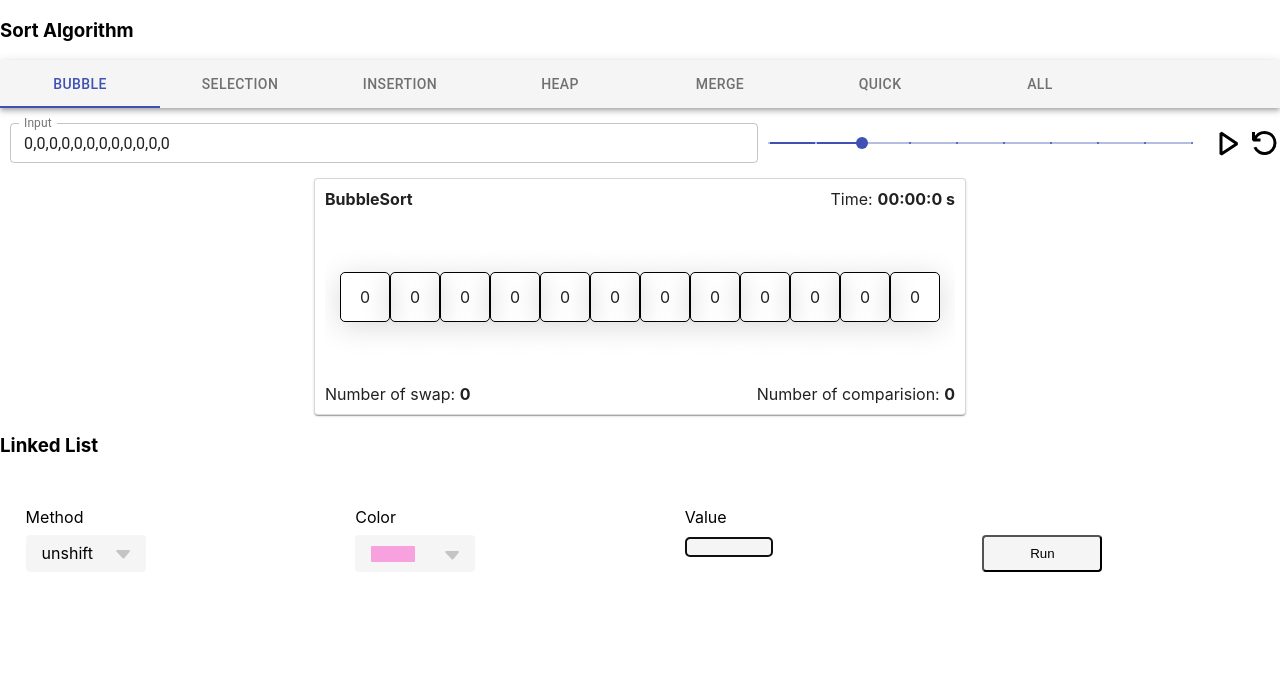
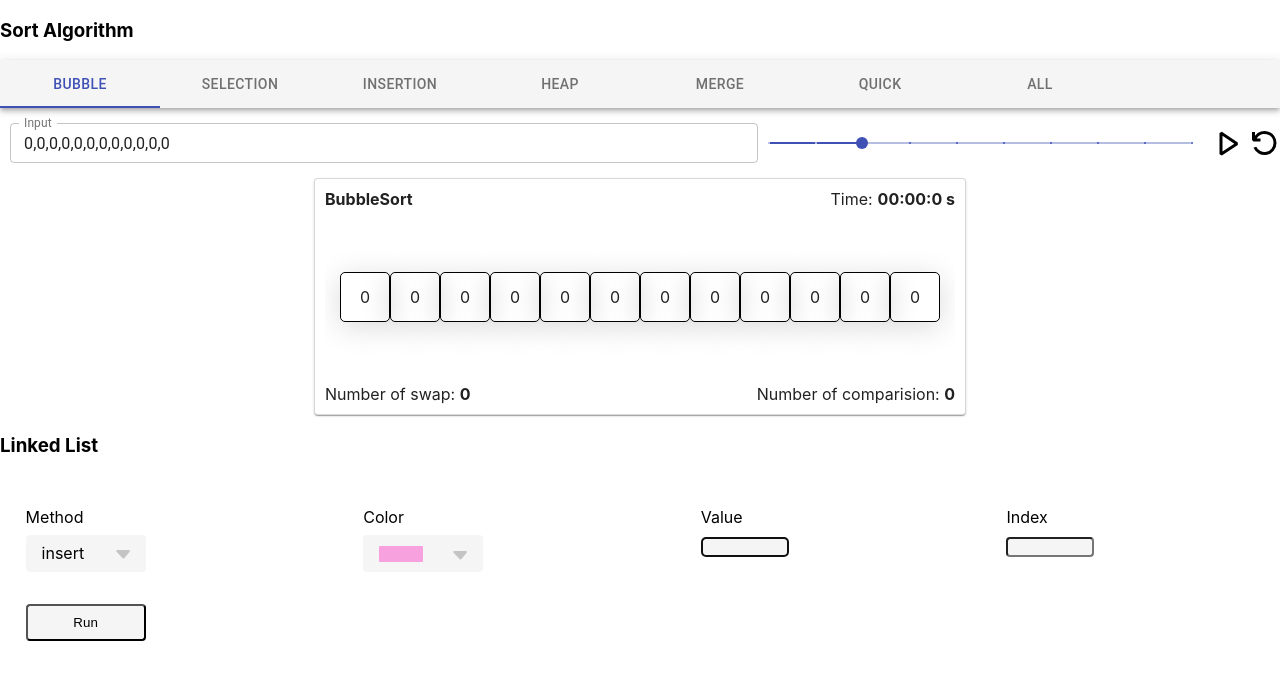
Before and after one commit to LeHaMinhTrungUIT/algorithm-visualizer, a React (Vite) app: page / in a window 1280 px wide. Shown: the top 680 px of the page. Built offline with nearby package versions, Linux system fonts and the light colour scheme.

Commit message:
fix link list

```diff
--- a/src/components/LinkedList.jsx
+++ b/src/components/LinkedList.jsx
@@ -13,7 +13,7 @@ export default function LinkedList () {
   const [list, setList] = useState([]);
 
   // selected drop down
-  const [currentMethod, setCurrentMethod] = useState('unshift');
+  const [currentMethod, setCurrentMethod] = useState('insert');
 
   // value of value input and index input
   const [value, setValue] = useState('');
@@ -50,17 +50,17 @@ export default function LinkedList () {
   // update nodes after method is ran
   const updateNodes = (e) => {
     switch (currentMethod) {
-      case 'push':
-        initialList.push(value, currentColor);
+      case 'addtail':
+        initialList.addtail(value, currentColor);
         break;
-      case 'pop':
-        initialList.pop();
+      case 'deletetail':
+        initialList.deletetail();
         break;
-      case 'shift':
-        initialList.shift();
+      case 'deletehead':
+        initialList.deletehead();
         break;
-      case 'unshift':
-        initialList.unshift(value, currentColor);
+      case 'addhead':
+        initialList.addhead(value, currentColor);
         break;
       case 'set':
         initialList.set(value, currentColor, indexValue);
--- a/src/components/MethodsDropDown.jsx
+++ b/src/components/MethodsDropDown.jsx
@@ -13,13 +13,13 @@ const MethodsDropDown = (props) => {
   useEffect(() => {
     const allMethods = [
       'insert',
-      'pop',
-      'push',
+      'deletetail',
+      'addtail',
       'remove',
       'print',
       'set',
-      'shift',
-      'unshift',
+      'deletehead',
+      'addhead',
     ];
 
     const filteredList = allMethods.filter(
--- a/src/components/ToolBar.jsx
+++ b/src/components/ToolBar.jsx
@@ -65,7 +65,7 @@ const ToolBar = ({
     }
   };
 
-  if (currentMethod === 'push' || currentMethod === 'unshift') {
+  if (currentMethod === 'addtail' || currentMethod === 'addhead') {
     inputs = (
       <>
         {' '}
--- a/src/models/methods.js
+++ b/src/models/methods.js
@@ -10,8 +10,8 @@ export default class SinglyLinkedList {
     this.length = 0;
   }
 
-  // push method - adds to the tail
-  push(value, color) {
+  // addtail method - adds to the tail
+  addtail(value, color) {
     const newNode = new Node(value, color);
     if (!this.head) {
       this.head = newNode;
@@ -25,7 +25,7 @@ export default class SinglyLinkedList {
   }
 
   // pop method - remove from the tail
-  pop() {
+  deletetail() {
     if (this.length === 0) {
       return undefined;
     }
@@ -48,8 +48,8 @@ export default class SinglyLinkedList {
     return previousTail;
   }
 
-  // shift method - remove from the head
-  shift() {
+  //  method - remove from the head
+  deletehead() {
     if (this.length === 0) {
       return undefined;
     }
@@ -66,8 +66,8 @@ export default class SinglyLinkedList {
     return currentHead;
   }
 
-  // unshift method - insert node to the beginning
-  unshift(value, color) {
+  //method - insert node to the beginning
+  addhead(value, color) {
     const newNode = new Node(value, color);
     if (!this.head) {
       this.head = newNode;
@@ -98,7 +98,6 @@ export default class SinglyLinkedList {
 
     for (let i = 0; i < index; i += 1) {
       node = node.next;
-      this.doimau(node);
     }
     return node;
   }
@@ -120,11 +119,11 @@ export default class SinglyLinkedList {
       return false;
     }
     if (index === 0) {
-      this.unshift(value, color);
+      this.addhead(value, color);
       return true;
     }
     if (index === this.length) {
-      this.push(value, color);
+      this.addtail(value, color);
       return true;
     }
     const node = new Node(value, color);
@@ -147,11 +146,11 @@ export default class SinglyLinkedList {
       return null;
     }
     if (index === 0) {
-      this.shift();
+      this.deletehead();
       return true;
     }
     if (index === this.length - 1) {
-      this.pop();
+      this.deletetail();
       return true;
     }
     const before = this.get(index - 1);
@@ -174,7 +173,7 @@ export default class SinglyLinkedList {
 
     var result = new Array();
     for (let i = 0; i < this.length; i++) {
-      result.push(node.value)
+      result.addtail(node.value)
       node=node.next;
     }
     alert("Print List: "+result);
```
Also changed, not shown: src/components/Footer.jsx (deleted, +0 -19 lines).
